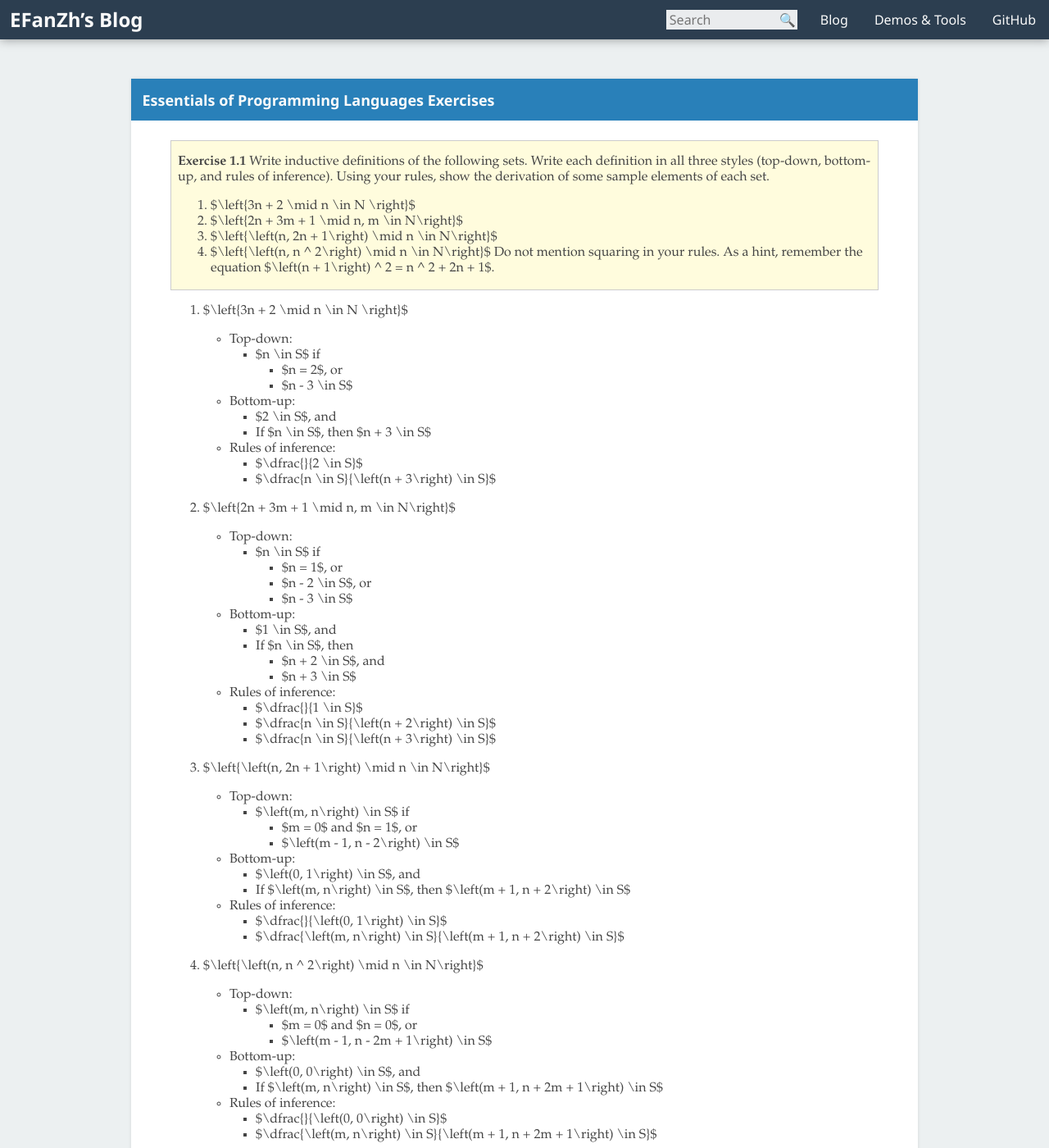
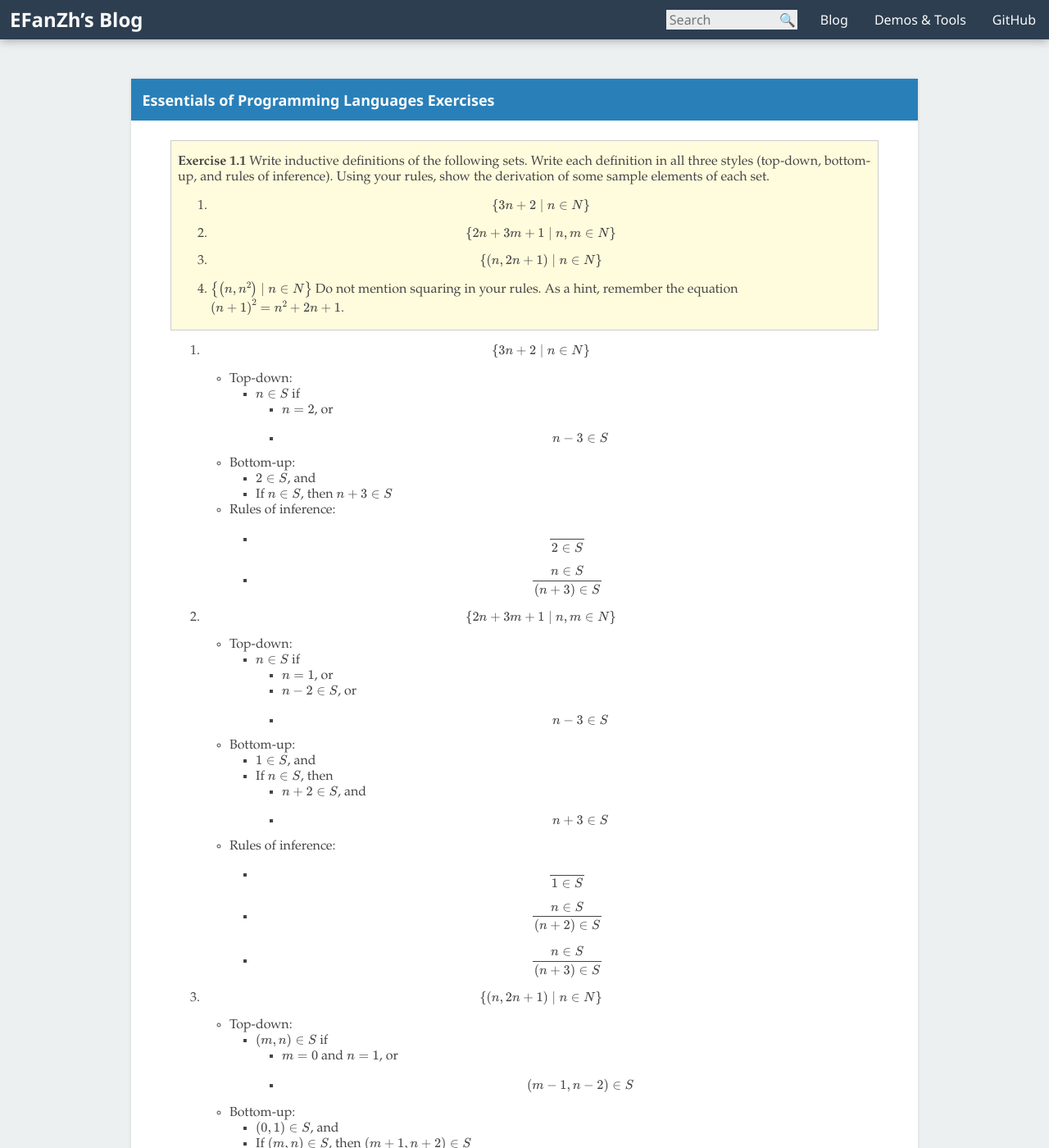
Before and after one commit to EFanZh/efanzh.github.io, a Jekyll site: the page built from _posts/2017-08-06-essentials-of-programming-languages-exercises.md, in a window 1280 px wide and 1400 px high. Shown: the whole window at 82% size. Built offline with Jekyll 4.4.1, drawn with Linux system fonts in a browser that asks for light colours; formulas are drawn with MathJax 3; some of the changed text lies outside the part shown.

Commit message:
Fix inline math

```diff
--- a/_posts/2017-08-06-essentials-of-programming-languages-exercises.md
+++ b/_posts/2017-08-06-essentials-of-programming-languages-exercises.md
@@ -6,60 +6,60 @@ enable_mathjax: true
 > **Exercise 1.1** Write inductive definitions of the following sets. Write each definition in all three styles
 > (top-down, bottom-up, and rules of inference). Using your rules, show the derivation of some sample elements of each
 > set.
-> 1. $\left\{3n + 2 \mid n \in N \right\}$
-> 2. $\left\{2n + 3m + 1 \mid n, m \in N\right\}$
-> 3. $\left\{\left(n, 2n + 1\right) \mid n \in N\right\}$
-> 4. $\left\{\left(n, n ^ 2\right) \mid n \in N\right\}$ Do not mention squaring in your rules. As a hint, remember the
->    equation $\left(n + 1\right) ^ 2 = n ^ 2 + 2n + 1$.
+> 1. $$ \left\{3n + 2 \mid n \in N \right\} $$
+> 2. $$ \left\{2n + 3m + 1 \mid n, m \in N\right\} $$
+> 3. $$ \left\{\left(n, 2n + 1\right) \mid n \in N\right\} $$
+> 4. $$ \left\{\left(n, n ^ 2\right) \mid n \in N\right\} $$ Do not mention squaring in your rules. As a hint, remember
+> the equation $$ \left(n + 1\right) ^ 2 = n ^ 2 + 2n + 1 $$.
 
-1. $\left\{3n + 2 \mid n \in N \right\}$
+1. $$ \left\{3n + 2 \mid n \in N \right\} $$
 
    - Top-down:
-       - $n \in S$ if
-           - $n = 2$, or
-           - $n - 3 \in S$
+       - $$ n \in S $$ if
+           - $$ n = 2 $$, or
+           - $$ n - 3 \in S $$
    - Bottom-up:
-       - $2 \in S$, and
-       - If $n \in S$, then $n + 3 \in S$
+       - $$ 2 \in S $$, and
+       - If $$ n \in S $$, then $$ n + 3 \in S $$
    - Rules of inference:
-       - $\dfrac{}{2 \in S}$
-       - $\dfrac{n \in S}{\left(n + 3\right) \in S}$
-2. $\left\{2n + 3m + 1 \mid n, m \in N\right\}$
+       - $$ \dfrac{}{2 \in S} $$
+       - $$ \dfrac{n \in S}{\left(n + 3\right) \in S} $$
+2. $$ \left\{2n + 3m + 1 \mid n, m \in N\right\} $$
 
    - Top-down:
-       - $n \in S$ if
-           - $n = 1$, or
-           - $n - 2 \in S$, or
-           - $n - 3 \in S$
+       - $$ n \in S $$ if
+           - $$ n = 1 $$, or
+           - $$ n - 2 \in S $$, or
+           - $$ n - 3 \in S $$
    - Bottom-up:
-       - $1 \in S$, and
-       - If $n \in S$, then
-           - $n + 2 \in S$, and
-           - $n + 3 \in S$
+       - $$ 1 \in S $$, and
+       - If $$ n \in S $$, then
+           - $$ n + 2 \in S $$, and
+           - $$ n + 3 \in S $$
    - Rules of inference:
-       - $\dfrac{}{1 \in S}$
-       - $\dfrac{n \in S}{\left(n + 2\right) \in S}$
-       - $\dfrac{n \in S}{\left(n + 3\right) \in S}$
-3.  $\left\{\left(n, 2n + 1\right) \mid n \in N\right\}$
+       - $$ \dfrac{}{1 \in S} $$
+       - $$ \dfrac{n \in S}{\left(n + 2\right) \in S} $$
+       - $$ \dfrac{n \in S}{\left(n + 3\right) \in S} $$
+3.  $$ \left\{\left(n, 2n + 1\right) \mid n \in N\right\} $$
 
     - Top-down:
-        - $\left(m, n\right) \in S$ if
-             - $m = 0$ and $n = 1$, or
-             - $\left(m - 1, n - 2\right) \in S$
+        - $$ \left(m, n\right) \in S $$ if
+             - $$ m = 0 $$ and $$ n = 1 $$, or
+             - $$ \left(m - 1, n - 2\right) \in S $$
     - Bottom-up:
-        - $\left(0, 1\right) \in S$, and
-        - If $\left(m, n\right) \in S$, then $\left(m + 1, n + 2\right) \in S$
+        - $$ \left(0, 1\right) \in S $$, and
+        - If $$ \left(m, n\right) \in S $$, then $$ \left(m + 1, n + 2\right) \in S $$
     - Rules of inference:
-        - $\dfrac{}{\left(0, 1\right) \in S}$
-        - $\dfrac{\left(m, n\right) \in S}{\left(m + 1, n + 2\right) \in S}$
-4. $\left\{\left(n, n ^ 2\right) \mid n \in N\right\}$
+        - $$ \dfrac{}{\left(0, 1\right) \in S} $$
+        - $$ \dfrac{\left(m, n\right) \in S}{\left(m + 1, n + 2\right) \in S} $$
+4. $$ \left\{\left(n, n ^ 2\right) \mid n \in N\right\} $$
     - Top-down:
-        - $\left(m, n\right) \in S$ if
-             - $m = 0$ and $n = 0$, or
-             - $\left(m - 1, n - 2m + 1\right) \in S$
+        - $$ \left(m, n\right) \in S $$ if
+             - $$ m = 0 $$ and $$ n = 0 $$, or
+             - $$ \left(m - 1, n - 2m + 1\right) \in S $$
     - Bottom-up:
-        - $\left(0, 0\right) \in S$, and
-        - If $\left(m, n\right) \in S$, then $\left(m + 1, n + 2m + 1\right) \in S$
+        - $$ \left(0, 0\right) \in S $$, and
+        - If $$ \left(m, n\right) \in S $$, then $$ \left(m + 1, n + 2m + 1\right) \in S $$
     - Rules of inference:
-        - $\dfrac{}{\left(0, 0\right) \in S}$
-        - $\dfrac{\left(m, n\right) \in S}{\left(m + 1, n + 2m + 1\right) \in S}$
+        - $$ \dfrac{}{\left(0, 0\right) \in S} $$
+        - $$ \dfrac{\left(m, n\right) \in S}{\left(m + 1, n + 2m + 1\right) \in S} $$
```
